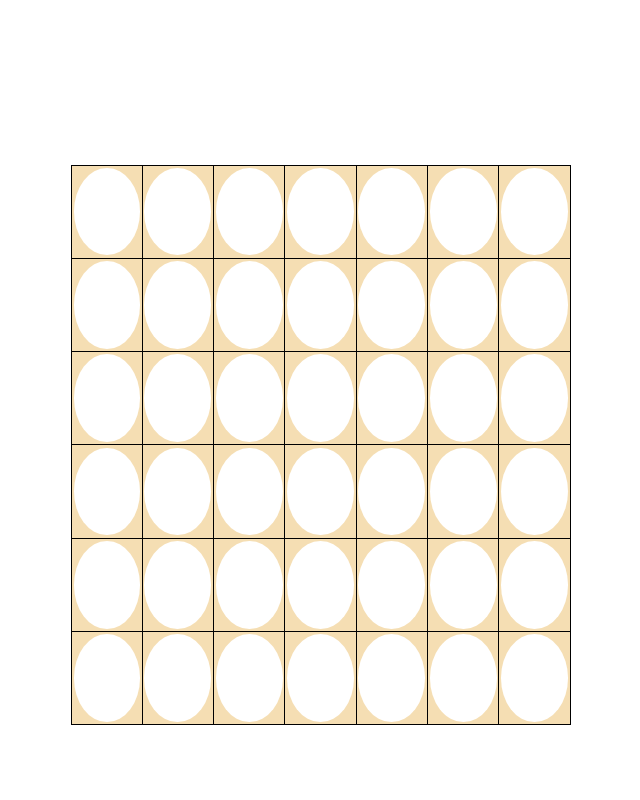
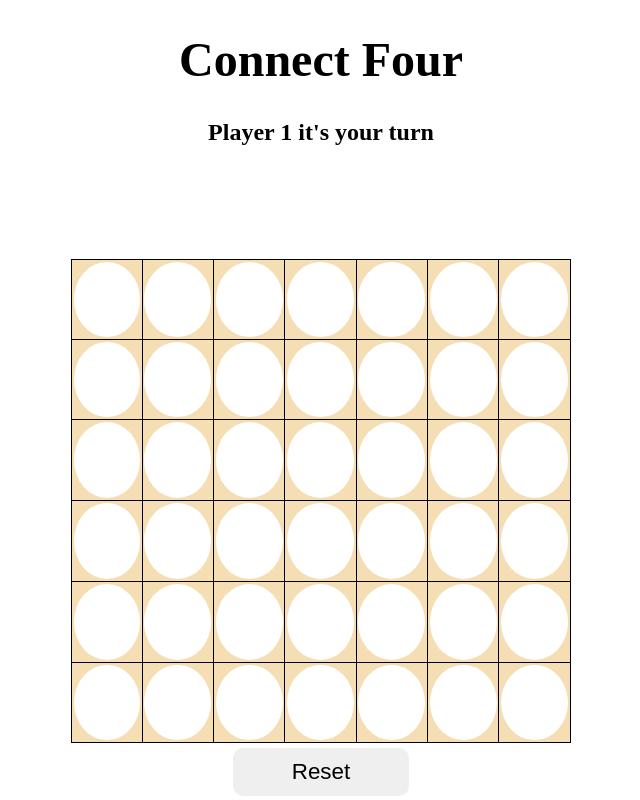
Before and after one commit to BlaviButcher/connect-four, a plain HTML site: page index.html in a window 1280 px wide. Shown: the whole page, without its empty margins (319-959 px from the left). Drawn offline with Linux system fonts and the light colour scheme.

Commit message:
style change up

```diff
--- a/index.html
+++ b/index.html
@@ -11,6 +11,10 @@
 </head>
 
 <body>
+    <header>
+        <h1>Connect Four</h1>
+        <h4>Player 1 it's your turn</h4>
+    </header>
     <div id="game-screen">
         <div id="placement">
             <!-- TODO: Change onHover to js event -->
@@ -179,6 +183,9 @@
             </div>
         </div>
     </div>
+    <footer>
+        <button>Reset</button>
+    </footer>
 </body>
 
 </html>
--- a/style.css
+++ b/style.css
@@ -2,21 +2,39 @@ body {
     height: 100vh;
     padding: 0;
     margin: 0;
+    display: flex;
+    flex-direction: column;
 
 }
 
+header {
+    text-align: center;
+    flex: 1;
+}
+
+h1 {
+    font-size: 3rem;
+}
+
+h4 {
+    padding: 0;
+    font-size: 1.5rem;
+}
 #game-screen {
     display: flex;
     flex-direction: column;
     justify-content: center;
     align-items: center;
     height: 100%;
+    margin-top: 0;
+    flex: 5;
 }
 
 #placement {
     /* border: 1px solid black; */
     width: 38.9%;
-    height: 11.3%;
+    height: 100%;
+    flex: 1;
     display: grid;
     grid-template-columns: repeat(7, 1fr);
     justify-content: center;
@@ -24,7 +42,6 @@ body {
 }
 
 .placement-square {
-    /* border: 1px solid black; */
     height: 100%;
     display: flex;
     justify-content: center;
@@ -55,10 +72,9 @@ body {
 #board {
     display: grid;
     grid-template-columns: repeat(7, 1fr);
-    height: 70%;
+    height: auto;
     width: 39%;
-    /* height: 0;
-    padding-bottom: 30%; */
+    flex: 6;
     background-color: wheat;
 }
 
@@ -97,3 +113,21 @@ body {
  .board-circle {
     background-color: #FFF;
  }
+
+ footer {
+    height: 5%;
+    display: flex;
+    justify-content: center;
+    align-items: center;
+    flex: 0.5;
+
+ }
+
+ button {
+     box-shadow: none;
+     border: none;
+     border-radius: 10px;
+     font-size: 1.4rem;
+     height: 3rem;
+     width: 11rem;
+ }
```
